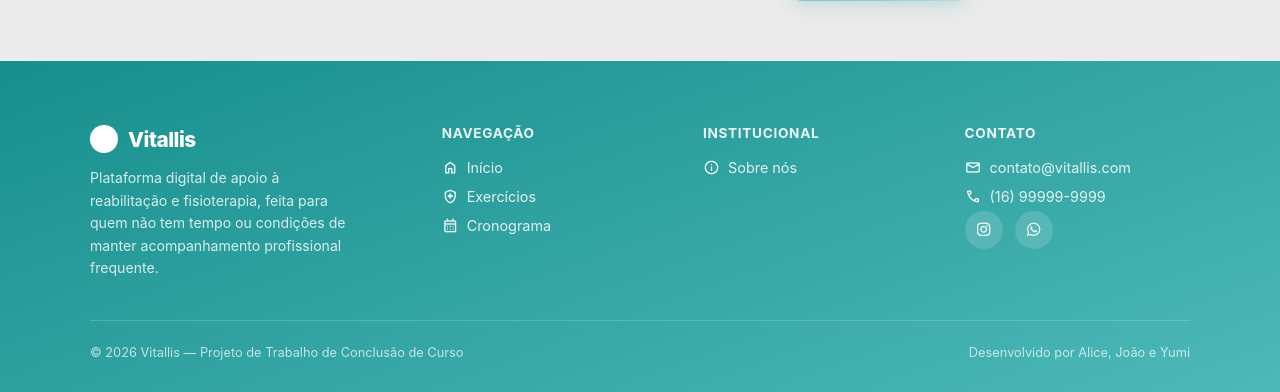
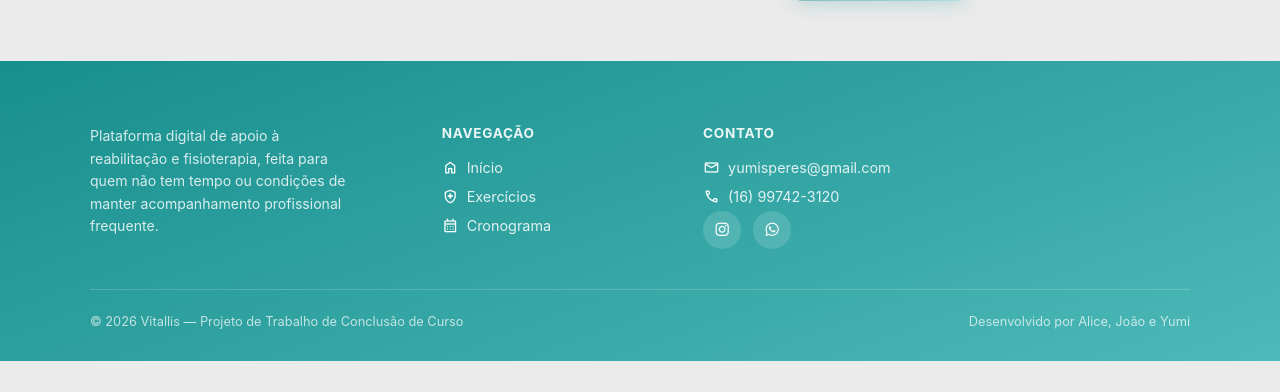
Before and after one commit to jaodu/Tcc, a PHP site: page /perfil.php in a window 1280 px wide. Shown: the part 773-1165 px from the top of the page. After the commit the page ends 1134 px from the top, so only its background shows below. Run offline with PHP 8.4, Linux system fonts and the light colour scheme; the visitor is signed in with stand-in values (Sample User, id 1); data comes from the database, SQL or seed files in the repository; data that the repository does not hold is empty; some libraries are stand-ins or nearby versions.

Commit message:
Refactor header and footer structure in perfil.php

```diff
--- a/perfil.php
+++ b/perfil.php
@@ -115,40 +115,63 @@ body {
 <body>
     <div class="body-header">
     <header class="header">
-            <a href="index.php" class="vt">
+        <a href="inicio.php" class="vt">
             <img src="imagens/logoobranca.svg" class="logonav" alt="">
         </a>
+
         <nav>
             <ul class="nav-list">
                 <li class="nav-item">
                     <a href="inicio.php" class="nav-link">
-                            <div class="icon"><span class="material-symbols-outlined">home</span></div>
+                        <div class="icon">
+                            <span class="material-symbols-outlined">
+                            home
+                            </span>
+                        </div>
                         <span class="label">Início</span>
                     </a>
                 </li>
                 <li class="nav-item">
                     <a href="exercicio.php" class="nav-link">
-                            <div class="icon"><span class="material-symbols-outlined">exercise</span></div>
+                        <div class="icon">
+                            <span class="material-symbols-outlined">
+                            exercise
+                            </span>
+                        </div>
                         <span class="label">Exercícios</span>
                     </a>
                 </li>
                 <li class="nav-item">
                     <a href="cronograma.php" class="nav-link">
-                            <div class="icon"><span class="material-symbols-outlined">calendar_month</span></div>
+                        <div class="icon">
+                            <span class="material-symbols-outlined">
+                            calendar_month
+                            </span>
+                        </div>
                         <span class="label">Cronograma</span>
                     </a>
                 </li>
+
                 <li class="nav-item dropdown-item" id="perfilItem">
+
                     <a href="#" class="nav-link" id="perfilToggle">
-                            <span class="material-symbols-outlined">account_circle</span>
+                        <span class="material-symbols-outlined">
+                            account_circle
+                        </span>
                     </a>
                     <ul class="dropdown-menu" id="perfilDropdown">
-                            <li><a href="perfil.php" class="dropdown-link">
-                                <span class="material-symbols-outlined">person</span><span>Ver perfil</span>
-                            </a></li>
-                            <li><a href="logout.php" class="dropdown-link" id="logoutBtn">
-                                <span class="material-symbols-outlined">logout</span><span>Sair</span>
-                            </a></li>
+                        <li>
+                            <a href="perfil.php" class="dropdown-link">
+                                <span class="material-symbols-outlined">person</span>
+                                <span>Ver perfil</span>
+                            </a>
+                        </li>
+                        <li>
+                            <a href="logout.php" class="dropdown-link" id="logoutBtn">
+                                <span class="material-symbols-outlined">logout</span>
+                                <span>Sair</span>
+                            </a>
+                        </li>
                     </ul>
                 </li>
             </ul>
@@ -244,43 +267,38 @@ body {
    <footer class="site-footer">
         <div class="footer-wrap">
             <div class="footer-top">
+
                 <div class="footer-col">
-                    <div class="footer-brand">
-                        <span class="dot"></span>
-                        <span>Vitallis</span>
-                    </div>
                     <p class="lede">
                         Plataforma digital de apoio à reabilitação e fisioterapia,
                         feita para quem não tem tempo ou condições de manter
                         acompanhamento profissional frequente.
                     </p>
                 </div>
+
                 <div class="footer-col">
                     <h4>Navegação</h4>
                     <ul class="footer-links">
-                        <li><a href="index.php"><span class="material-symbols-outlined">home</span>Início</a></li>
+                        <li><a href="inicio.php"><span class="material-symbols-outlined">home</span>Início</a></li>
                         <li><a href="exercicio.php"><span class="material-symbols-outlined">health_and_safety</span>Exercícios</a></li>
                         <li><a href="cronograma.php"><span class="material-symbols-outlined">calendar_month</span>Cronograma</a></li>
                     </ul>
                 </div>
-                <div class="footer-col">
-                    <h4>Institucional</h4>
-                    <ul class="footer-links">
-                        <li><a href="sobre.php"><span class="material-symbols-outlined">info</span>Sobre nós</a></li>
-                    </ul>
-                </div>
+
                 <div class="footer-col">
                     <h4>Contato</h4>
                     <ul class="footer-links">
-                        <li><a href="mailto:contato@vitallis.com"><span class="material-symbols-outlined">mail</span>contato@vitallis.com</a></li>
-                        <li><a href="tel:+5516999999999"><span class="material-symbols-outlined">call</span>(16) 99999-9999</a></li>
+                        <li><a href="mailto:yumisperes@gmail.com" ><span class="material-symbols-outlined">mail</span>yumisperes@gmail.com</a></li>
+                        <li><a href="tel:+5516997423129"><span class="material-symbols-outlined">call</span>(16) 99742-3120</a></li>
                     </ul>
                     <div class="social-row">
-                        <a href="#" aria-label="Instagram" class="icon-footer"><i class="fa-brands fa-instagram"></i></a>
-                        <a href="#" aria-label="WhatsApp" class="icon-footer"><i class="fa-brands fa-whatsapp"></i></a>
+                        <a href="https://www.instagram.com/aliceespinelli_/" aria-label="Instagram" class="icon-footer"><i class="fa-brands fa-instagram"></i></a>
+                        <a href="https://wa.me/5516997016732" aria-label="WhatsApp" class="icon-footer"><i class="fa-brands fa-whatsapp"></i></a>
                     </div>
                 </div>
+
             </div>
+
             <div class="footer-bottom">
                 <span>© 2026 Vitallis — Projeto de Trabalho de Conclusão de Curso</span>
                 <span>Desenvolvido por Alice, João e Yumi</span>
```
Lines whose indentation alone changed are shown as unchanged.
